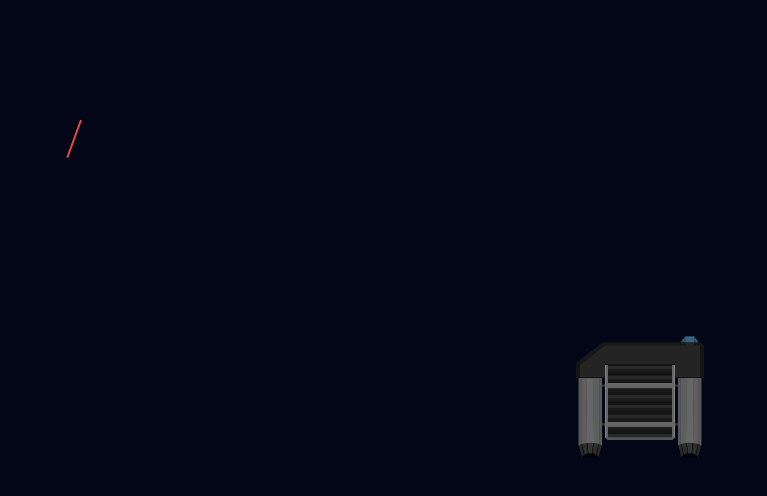
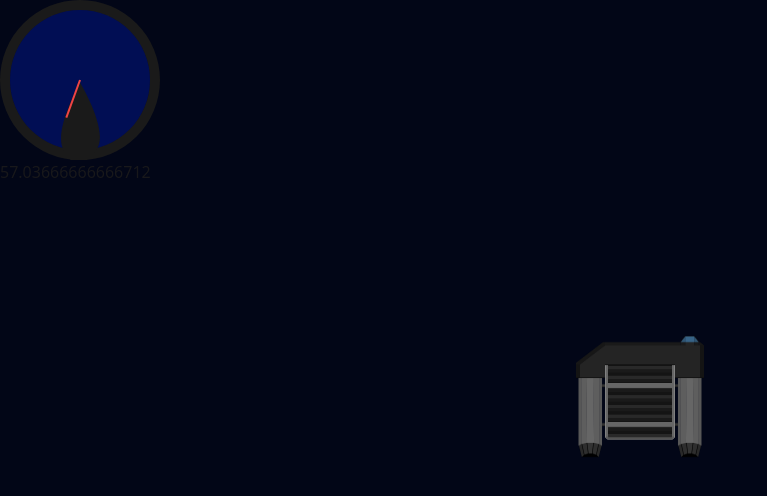
Before and after one commit to saile515/dilate, a React (Vite) app: page / in a window 1280 px wide. Shown: the top 496 px of the page, without its empty margins (0-767 px from the left). Built offline with nearby package versions, Linux system fonts and the light colour scheme.

Commit message:
Added speedometer graphics

```diff
--- a/src/components/UI.tsx
+++ b/src/components/UI.tsx
@@ -40,11 +40,14 @@ export default function UI() {
             )}
             {uiState && (
                 <>
-					<div className="w-0.5 h-20 m-20" style={
-						{transform: `rotate(${uiState.velocity.magnitude()/300000*320+200}deg)`}
+                    <div className="bg-[url(/speedometer.svg)] w-40 h-40 bg-contain flex justify-center items-center">
+                        <div className="w-0.5 h-20" style={
+                            { transform: `rotate(${uiState.velocity.magnitude() / 300000000 * 320 + 200}deg)` }
                         }>
                             <div className="w-full h-1/2 bg-red-500"></div>
                         </div>
+                    </div>
+                    <p>{uiState.timer}</p>
                 </>
             )}
         </div>
--- a/src/game/main.ts
+++ b/src/game/main.ts
@@ -40,33 +40,41 @@ export function init() {
 
     const playerTransform = player.getComponent<Transform>(Transform);
 
+    const c = 299792458;
+    let gammaFactor = 1;
+
+    let timer = 65;
+
     function update() {
         scene.inputHandler.update();
 
-		if (scene.inputHandler.getAction("accelerate").value && rigidbody.velocity.y < 300000) {
-			rigidbody.addForce(new Vector2(0, 10 ** 4));
+        if (scene.inputHandler.getAction("accelerate").value && rigidbody.velocity.y < c) {
+            rigidbody.addForce(new Vector2(0, 10 ** 7));
         } else {
             rigidbody.addForce(new Vector2(0, -rigidbody.velocity.y / 2));
         }
 
-		if (scene.inputHandler.getAction("decelerate").value && rigidbody.velocity.y < 300000) {
-			rigidbody.addForce(new Vector2(0, -(10 ** 4)));
+        if (scene.inputHandler.getAction("decelerate").value && rigidbody.velocity.y < c) {
+            rigidbody.addForce(new Vector2(0, -(10 ** 7)));
         }
 
+        gammaFactor = 1 / Math.sqrt(1 - (rigidbody.velocity.magnitude() / c) ** 2);
+        if (gammaFactor && scene.deltaTime) {
+            timer -= scene.deltaTime / gammaFactor;
+        }
+        UIStateStore.setTimer(timer);
+
         scene.cameraPosition.set(
-			playerTransform.position.x +
-				(rigidbody.velocity.x > 0
-					? Math.min(Math.sqrt(Math.abs(rigidbody.velocity.x)) * 0.005, 1)
-					: Math.max(Math.sqrt(Math.abs(rigidbody.velocity.x)) * 0.005, -1)),
+            0,
             playerTransform.position.y +
             (rigidbody.velocity.y > 0
-					? Math.min(Math.sqrt(Math.abs(rigidbody.velocity.y)) * 0.005, 1)
-					: -Math.max(Math.sqrt(Math.abs(rigidbody.velocity.y)) * 0.005, -1))
+                ? Math.min(Math.sqrt(Math.abs(rigidbody.velocity.y)) * 0.0001, 1)
+                : Math.max(Math.sqrt(Math.abs(rigidbody.velocity.y)) * 0.0001, -1))
         );
 
         scene.cameraPosition.add(
-			(Math.random() * rigidbody.velocity.magnitude()) / 10000000,
-			(Math.random() * rigidbody.velocity.magnitude()) / 10000000
+            ((Math.random() - 0.5) * rigidbody.velocity.magnitude()) / 10000000000,
+            ((Math.random() - 0.5) * rigidbody.velocity.magnitude()) / 10000000000
         );
 
         UIStateStore.setVelocity(rigidbody.velocity);
--- a/src/game/uiState.ts
+++ b/src/game/uiState.ts
@@ -2,6 +2,7 @@ import Vector2 from "../engine/core/Vector2";
 
 let UIState = {
     velocity: new Vector2(0, 0),
+    timer: 65,
 };
 
 let uiListeners: any[] = [];
@@ -9,6 +10,11 @@ let uiListeners: any[] = [];
 export const UIStateStore = {
     setVelocity(velocity: Vector2) {
         UIState = { ...UIState, velocity: velocity };
+        emitChange();
+    },
+
+    setTimer(time: number) {
+        UIState = { ...UIState, timer: time };
         emitChange();
     },
 
```
Also changed, not shown: public/speedometer.svg (added). Lines whose indentation alone changed are shown as unchanged.
